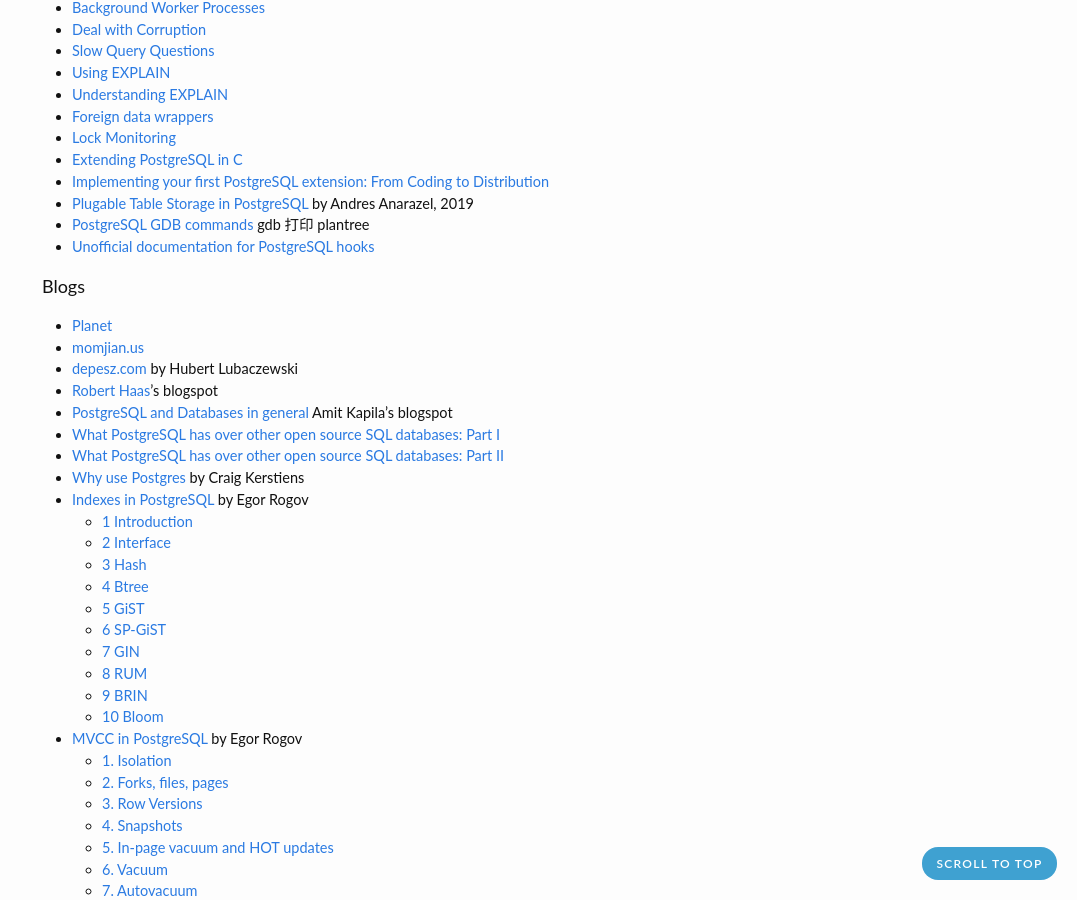
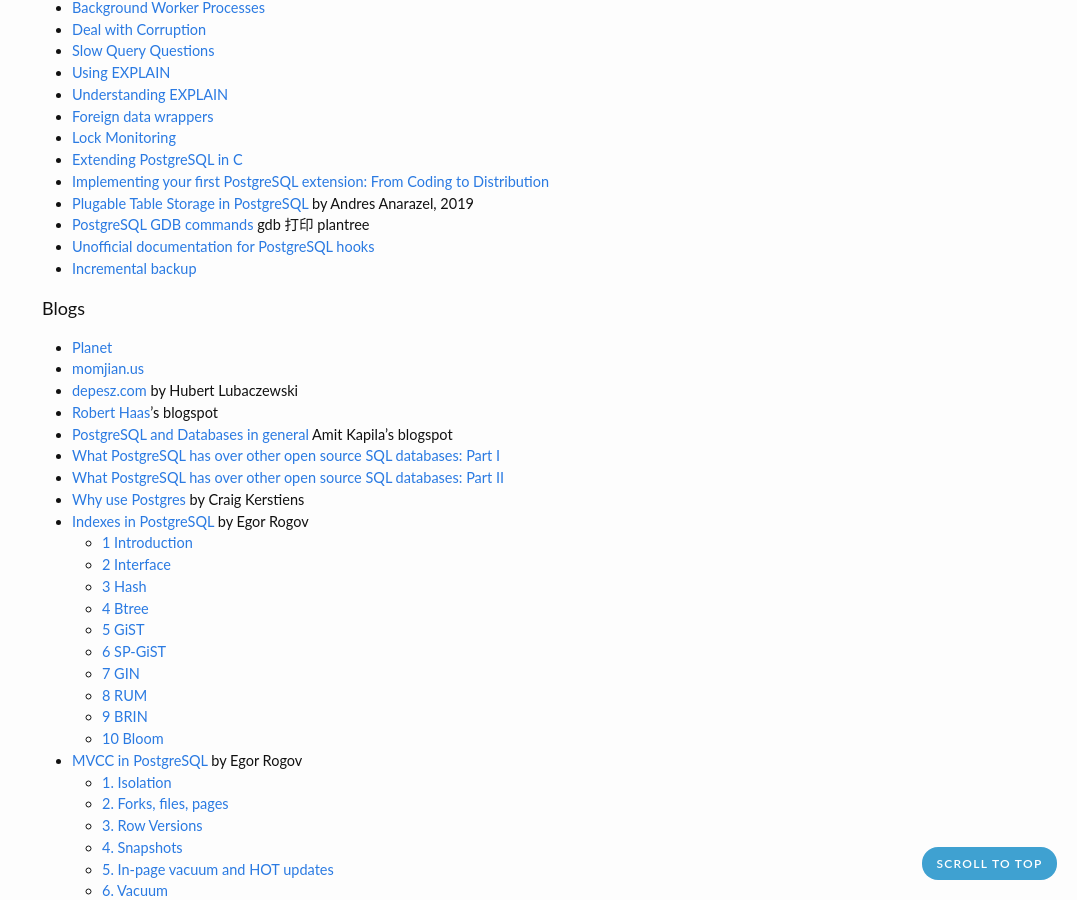
Before and after one commit to zhjwpku/zhjwpku.github.io, a Jekyll site: the page built from _posts/2022-07-12-awesome-postgres.md, in a window 1280 px wide and 900 px high, scrolled down 611 px. Shown: the whole window, without its empty margins (203-1280 px from the left). Built offline with Jekyll 4.4.1, drawn with Linux system fonts in a browser that asks for light colours; comment, search, counter and statistics services are not loaded.

Commit message:
Incremental backup
Signed-off-by: Junwang Zhao <zhjwpku@gmail.com>

```diff
--- a/_posts/2022-07-12-awesome-postgres.md
+++ b/_posts/2022-07-12-awesome-postgres.md
@@ -39,6 +39,7 @@
 - [Plugable Table Storage in PostgreSQL](https://www.youtube.com/watch?v=mTfvA9EQIz8) by Andres Anarazel, 2019
 - [PostgreSQL GDB commands](https://github.com/tvondra/gdbpg) gdb 打印 plantree
 - [Unofficial documentation for PostgreSQL hooks](https://github.com/taminomara/psql-hooks)
+- [Incremental backup](https://wiki.postgresql.org/wiki/Incremental_backup)
 
 <h4>Blogs</h4>
 
```
